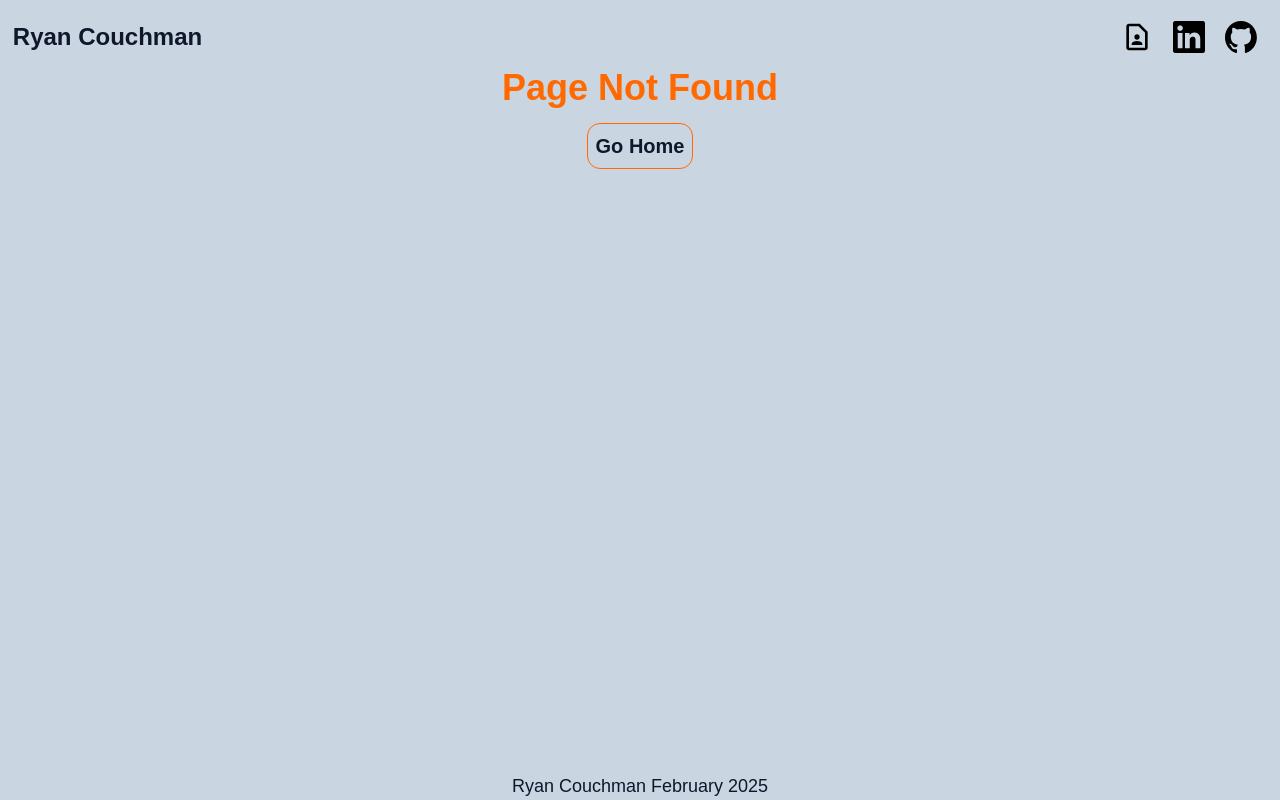
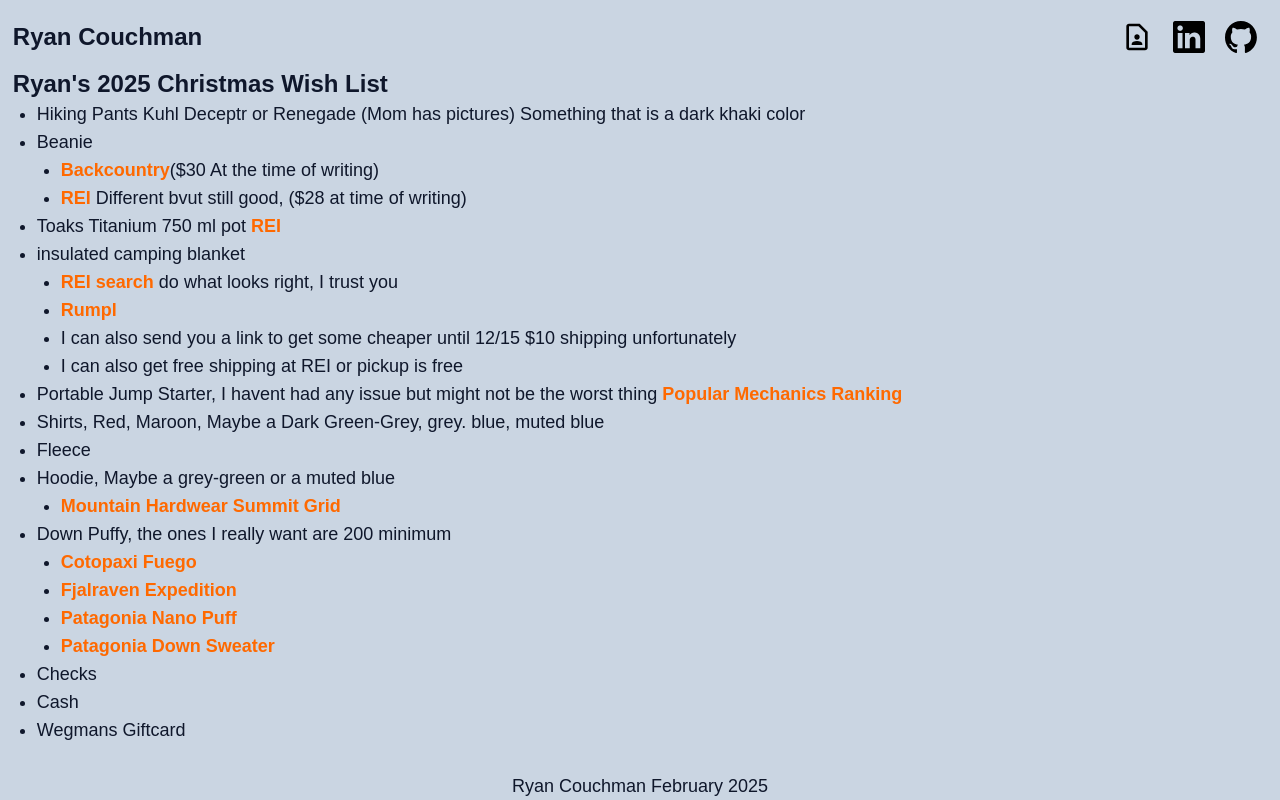
Before and after one commit to CouchCouch/couchcouch.github.io, a Vue app: page /wishlist in a window 1280 px wide. Before the commit this address had no page. Built offline with nearby package versions, Linux system fonts and the light colour scheme.

Commit message:
Added wishlist, personal site for personal use

```diff
--- a/src/assets/main.css
+++ b/src/assets/main.css
@@ -65,3 +65,11 @@
 .header-icon {
     @apply h-6 md:h-8
 }
+
+.wishlist ul {
+    @apply list-disc pl-6 text-lg
+}
+
+.wishlist a {
+    @apply text-orange-500 font-semibold
+}
--- a/src/router/index.js
+++ b/src/router/index.js
@@ -18,6 +18,11 @@
       component: () => import('../views/ResumeView.vue'),
     },
     {
+      path: '/wishlist',
+      name: 'wishlist',
+      component: () => import('../views/WishListView.vue'),
+    },
+    {
       path: '/:catchAll(.*)*',
       component: () => import('../views/NotFound.vue')
     }
--- /dev/null
+++ b/src/views/WishListView.vue
@@ -0,0 +1,38 @@
+<template>
+    <h3>Ryan's 2025 Christmas Wish List</h3>
+    <div class="wishlist">
+        <ul>
+            <li>Hiking Pants Kuhl Deceptr or Renegade (Mom has pictures) Something that is a dark khaki color</li>
+            <li>Beanie<ul>
+                <li><a href="https://www.backcountry.com/smartwool-cozy-cabin-hat">Backcountry</a>($30 At the time of writing)</li>
+                <li><a href="https://www.rei.com/product/194148/fjallraven-tab-hat">REI</a> Different bvut still good, ($28 at time of writing)</li>
+            </ul>
+            </li>
+            <li>Toaks Titanium 750 ml pot <a href="https://www.rei.com/product/139459/toaks-titanium-750-ml-pot">REI</a></li>
+            <li>insulated camping blanket<ul>
+                <li><a href="https://www.rei.com/search?q=blanket">REI search</a> do what looks right, I trust you</li>
+                <li><a href="https://www.rumpl.com/">Rumpl</a></li>
+                <li>I can also send you a link to get some cheaper until 12/15 $10 shipping unfortunately</li>
+                <li>I can also get free shipping at REI or pickup is free</li>
+            </ul>
+            </li>
+            <li>Portable Jump Starter, I havent had any issue but might not be the worst thing <a href="https://www.popularmechanics.com/cars/g38293716/best-portable-jump-starters/">Popular Mechanics Ranking</a></li>
+            <li>Shirts, Red, Maroon, Maybe a Dark Green-Grey, grey. blue, muted blue</li>
+            <li>Fleece</li>
+            <li>Hoodie, Maybe a grey-green or a muted blue<ul>
+                <li><a href="https://www.rei.com/product/210896/mountain-hardwear-summit-grid-hoody-mens">Mountain Hardwear Summit Grid</a></li>
+            </ul>
+            </li>
+            <li>Down Puffy, the ones I really want are 200 minimum<ul>
+                <li><a href="https://www.rei.com/product/250864/cotopaxi-fuego-hooded-down-jacket-mens">Cotopaxi Fuego</a></li>
+                <li><a href="https://www.rei.com/product/176548/fjallraven-expedition-pack-down-hoodie-mens">Fjalraven Expedition</a></li>
+                <li><a href="https://www.rei.com/product/249150/patagonia-nano-puff-insulated-hoody-mens">Patagonia Nano Puff</a></li>
+                <li><a href="https://www.rei.com/product/208593/patagonia-down-sweater-hoody-mens">Patagonia Down Sweater</a></li>
+            </ul>
+            </li>
+            <li>Checks</li>
+            <li>Cash</li>
+            <li>Wegmans Giftcard</li>
+        </ul>
+    </div>
+</template>
```
Lines whose indentation alone changed are shown as unchanged.
